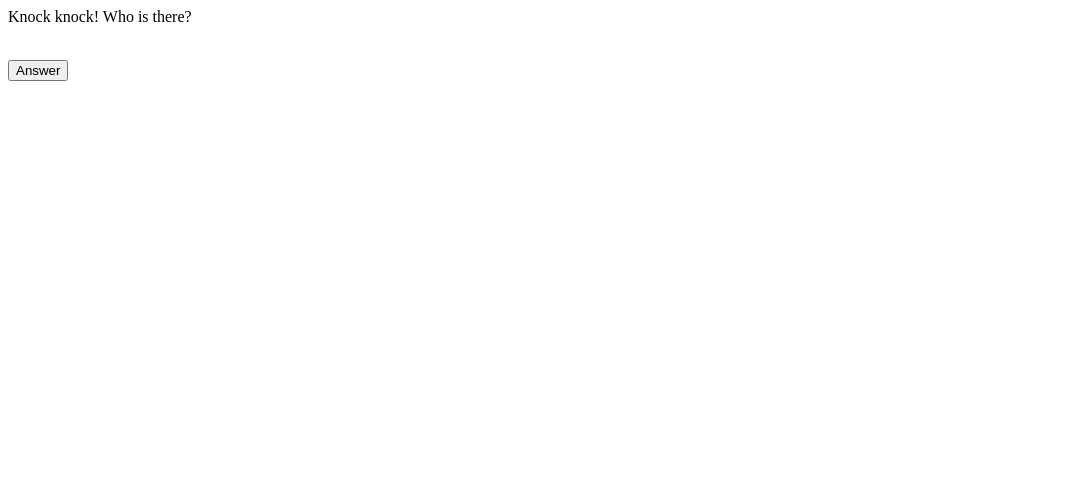
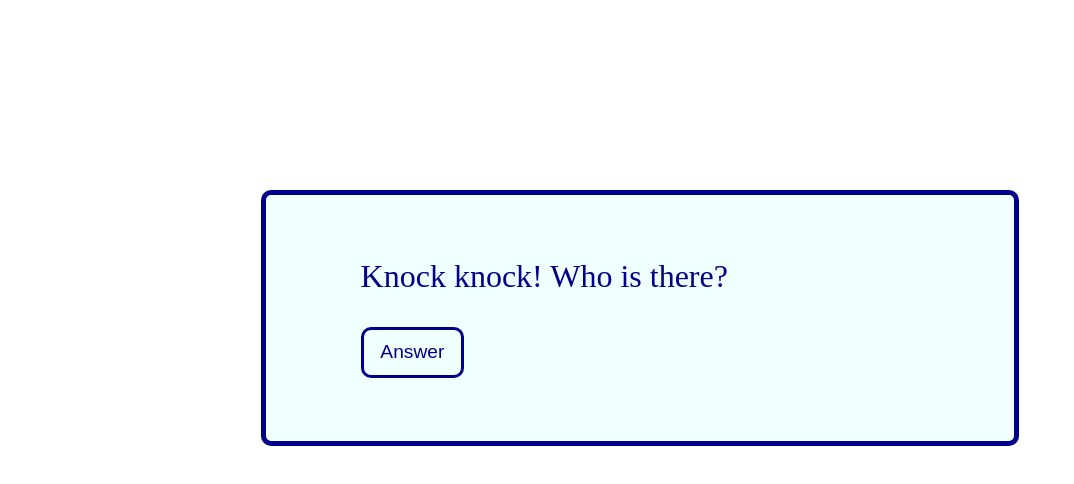
Before and after one commit to wteo/webpackApp, a website built with webpack: page index.html in a window 1280 px wide. Shown: the whole page, without its empty margins (0-1074 px from the left). Built offline with Linux system fonts and the light colour scheme.

Commit message:
added style

```diff
--- a/index.html
+++ b/index.html
@@ -2,11 +2,13 @@
   <head>
     <title>Knock knock joke</title>
     <script type="module" src="./dist/main.js" defer></script>
+    <link rel="stylesheet" href="./style.css" defer/>
   </head>
   <body>
-    <p>Knock knock! Who is there?</p>
-    <br/>
-    <button>Answer</button>
-    <p id="answer"></p>
+    <div>
+      <p>Knock knock! Who is there?</p>
+      <button>Answer</button>
+      <p id="answer"> </p>
+    </div>
   </body>
 </html>
--- a/src/generate-joke.js
+++ b/src/generate-joke.js
@@ -1,8 +1,8 @@
 export default function generateJoke() {
   const id = document.querySelector('#answer');
-  if (id.innerHTML == '') {
+  if (id.innerHTML == ' ') {
     id.innerHTML = 'I am me!'
   } else {
-    id.innerHTML = '';
+    id.innerHTML = ' ';
   }
 }
--- /dev/null
+++ b/style.css
@@ -0,0 +1,31 @@
+:root {
+  --font-color: darkblue;
+}
+
+div {
+  background-color: azure;
+  margin: 15% 20%;
+  padding: 2.5% 7.5%;
+  border: 5px solid var(--font-color);
+  border-radius: 10px;
+}
+
+p {
+  font-size: 200%;
+  color: var(--font-color);
+}
+
+button {
+  border: 3px solid var(--font-color);
+  border-radius: 10px;
+  font-size: 120%;
+  color: var(--font-color);
+  background-color: transparent;
+  padding: 2% 3%;
+  transition: all 0.5s;
+}
+
+button:hover {
+  background-color: white;
+  cursor: pointer;
+}
--- a/webpack.config.js
+++ b/webpack.config.js
@@ -1,3 +1,3 @@
 const config = {
-  mode: 'development',
+  mode: "development",
 }
```
Also changed, not shown: dist/main.js.
